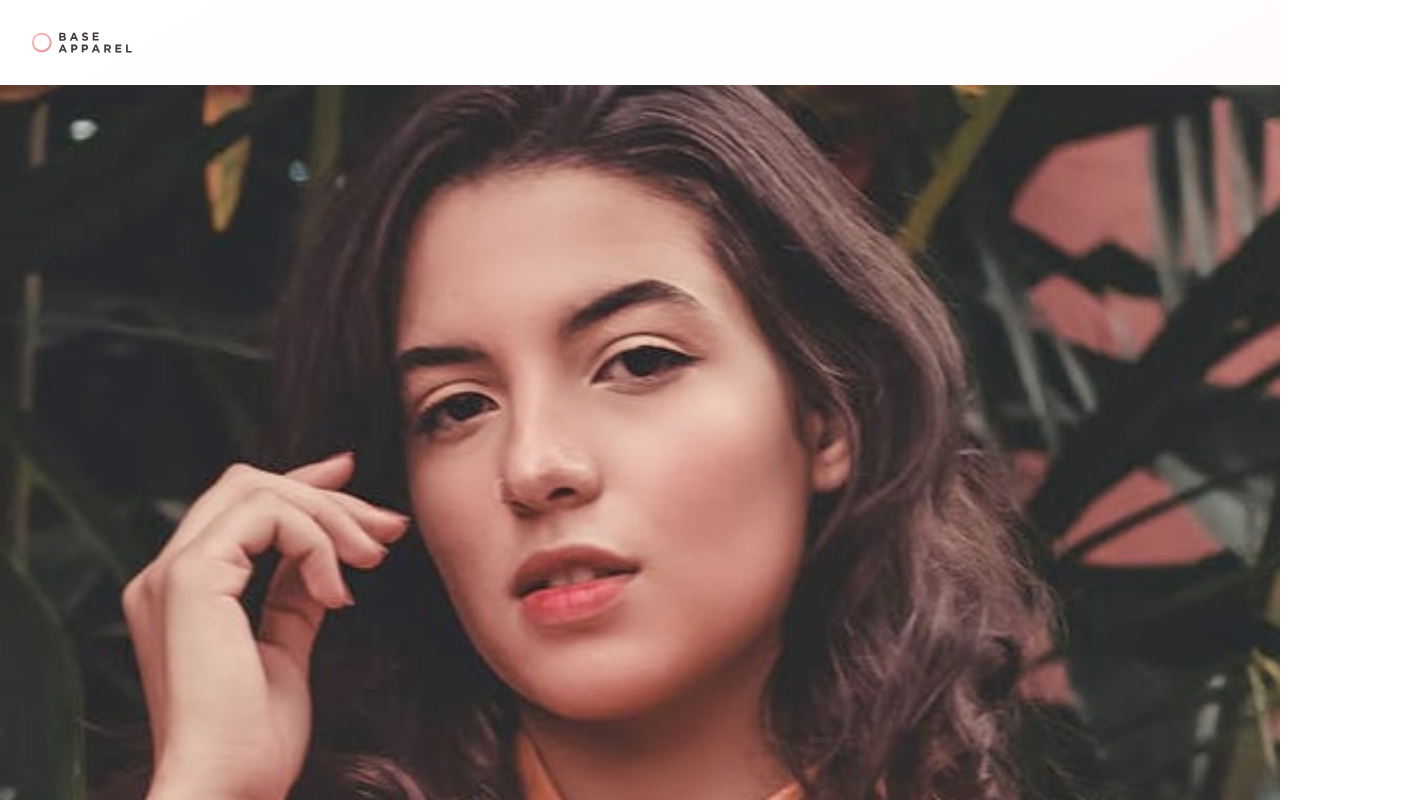
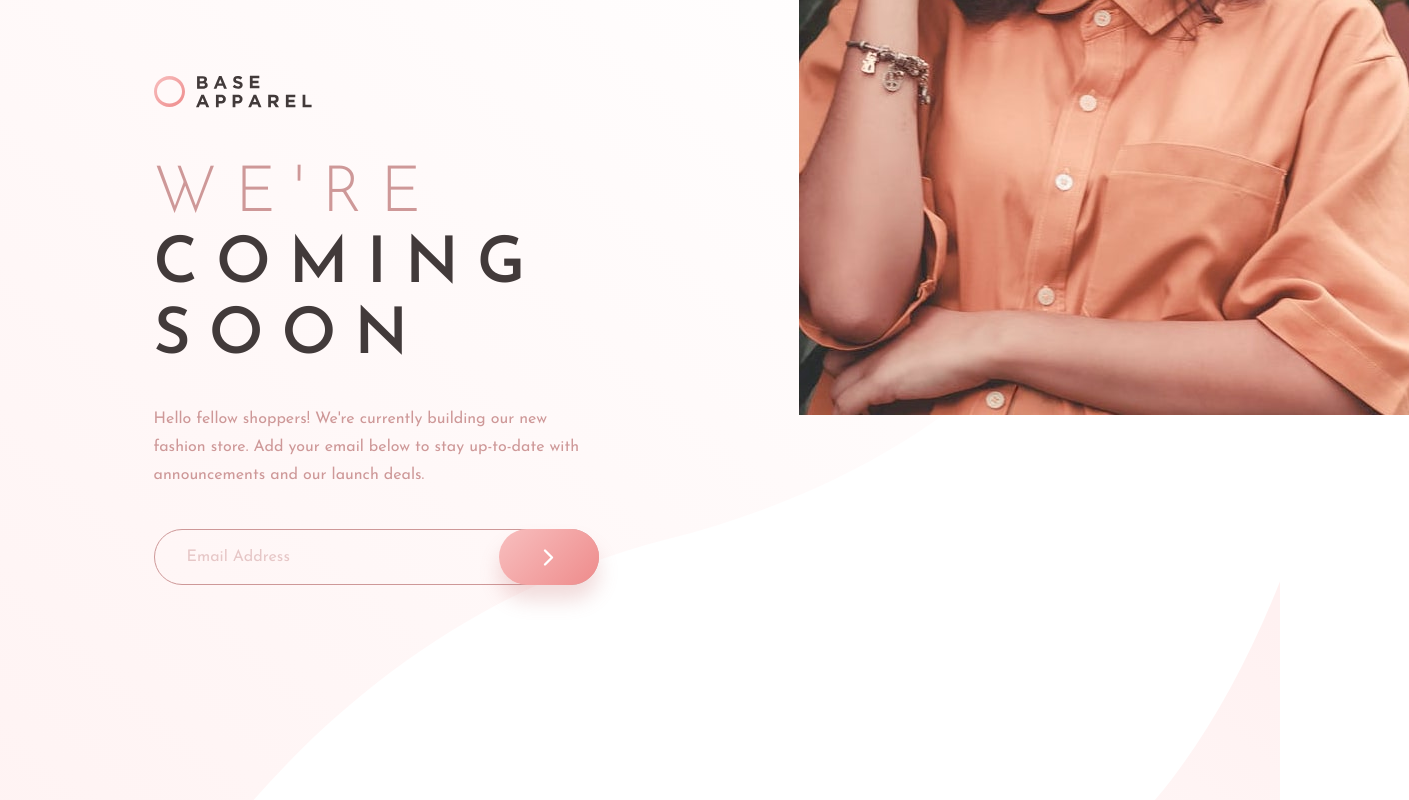
Before and after one commit to paulaabro/base-apparel-coming-soon, a plain HTML site: page index.html in a window 1280 px wide. Shown: the top 800 px of the page, 1409 px wide, since content can reach past the window. Drawn offline with nearby package versions, Linux system fonts and the light colour scheme.

Commit message:
desktop layout + :bug:

```diff
--- a/index.html
+++ b/index.html
@@ -15,9 +15,10 @@
     <main>
       <img src="./images/logo.svg" alt="logo" class="logo">
       <picture class="hero">
-        <source media="(min-width: 800px)" srcset="./images/hero-desktop.jpg">
+        <source media="(min-width: 1100px)" srcset="./images/hero-desktop.jpg">
         <img src="./images/hero-mobile.jpg" alt="hero">
       </picture>
+      <section>
         <h1>We're<br/><strong>coming<br />soon</strong></h1>
         <p class="description"> Hello fellow shoppers! We're currently building our new fashion store. Add your email below to stay up-to-date with announcements and our
           launch deals. </p>
@@ -33,6 +34,7 @@
             <ion-icon name="chevron-forward-outline"></ion-icon>
           </button>
         </div>
+      </section>
     </main>
 
     <script type="module" src="https://unpkg.com/ionicons@5.5.2/dist/ionicons/ionicons.esm.js"></script>
--- a/style.css
+++ b/style.css
@@ -2,16 +2,17 @@
 
 :root {
   --pink: #EE8B8B;
-  --tan-pink:#CE9898;
+  --tan-pink: #CE9898;
   --green: #6EC793;
   --red: #F96464;
 
   --gray: #423A3A;
-  --white: #fff;
+  --white: #FFF;
 
-  --white-gradient: linear-gradient(150.03deg, #FFFFFF 0%, #FFF4F4 84.51%);
+  --white-gradient: linear-gradient(150.03deg, #FFF 0%, #FFF4F4 84.51%);
   --pink-gradient: linear-gradient(135deg, #F8BFBF 0%, #EE8B8B 100%);
 }
+
 body {
   font-family: 'Josefin Sans', sans-serif;
   background: var(--white-gradient);
@@ -31,9 +32,13 @@ main {
   margin: 32px;
 }
 
-.hero img{
+.hero img {
   width: 100vw;
   margin-bottom: 64px;
+}
+
+section {
+  text-align: center;
 }
 
 h1 {
@@ -42,7 +47,6 @@ h1 {
   line-height: 42px;
   letter-spacing: 11px;
   text-transform: uppercase;
-  text-align: center;
 }
 
 strong {
@@ -53,7 +57,6 @@ strong {
 .description {
   font-size: 14px;
   line-height: 22px;
-  text-align: center;
 
   margin: 16px 10vw 32px;
 }
@@ -69,7 +72,6 @@ strong {
 input {
   width: 100%;
   height: 48px;
-  opacity: 0.5;
   border: 1px solid var(--tan-pink);
   border-radius: 28px;
 
@@ -80,6 +82,7 @@ input {
 }
 
 input::placeholder {
+  opacity: 0.5;
   font: 14px/28px 'Josefin Sans', sans-serif;
   color: var(--tan-pink);
 }
@@ -113,6 +116,7 @@ button ion-icon {
 .valid {
   color: var(--green);
 }
+
 .invalid {
   color: var(--red);
 }
@@ -136,3 +140,92 @@ button ion-icon {
   line-height: 13px;
   margin: 8px 0 0 24px;
 }
+
+@media (min-width: 1100px) {
+  body {
+    background-image: url("./images/bg-pattern-desktop.svg");
+    background-repeat: no-repeat;
+    background-size: cover;
+  }
+
+  main {
+    display: grid;
+    grid-template-columns: 445px 610px;
+    grid-template-rows: 33px calc(100vh - 33px);
+    grid-template-areas:
+      "logo hero"
+      "text hero";
+
+    gap: 32px 200px;
+    margin-left: 12vw;
+  }
+
+  .logo {
+    grid-area: logo;
+    width: 158px;
+    margin: 0;
+    padding-top: 75px;
+  }
+
+  .hero img {
+    grid-area: hero;
+    width: 610px;
+    margin: 0;
+  }
+
+  section {
+    grid-area: text;
+    text-align: left;
+  }
+
+  h1 {
+    font-size: 64px;
+    line-height: 71px;
+    letter-spacing: 18px;
+  }
+
+  .description {
+    font-size: 16px;
+    line-height: 28px;
+
+    margin: 32px 0 40px;
+  }
+
+  .form {
+    width: 100%;
+    height: 56px;
+    margin: 0 0 152px;
+
+    position: relative;
+  }
+
+  input {
+    height: 56px;
+    font-size: 16px;
+    padding-left: 32px;
+  }
+
+  input::placeholder {
+    font-size: 16px;
+  }
+
+  button {
+    width: 100px;
+    height: 56px;
+    cursor: pointer;
+    transition: all 400ms;
+  }
+
+  button:hover {
+    opacity: 0.5;
+  }
+
+  .valid ion-icon.success, .invalid ion-icon.fail {
+    right: 116px;
+    top: 16px;
+  }
+
+  .valid p.success, .invalid p.fail {
+    margin-left: 32px;
+  }
+}
```
Lines whose indentation alone changed are shown as unchanged.
